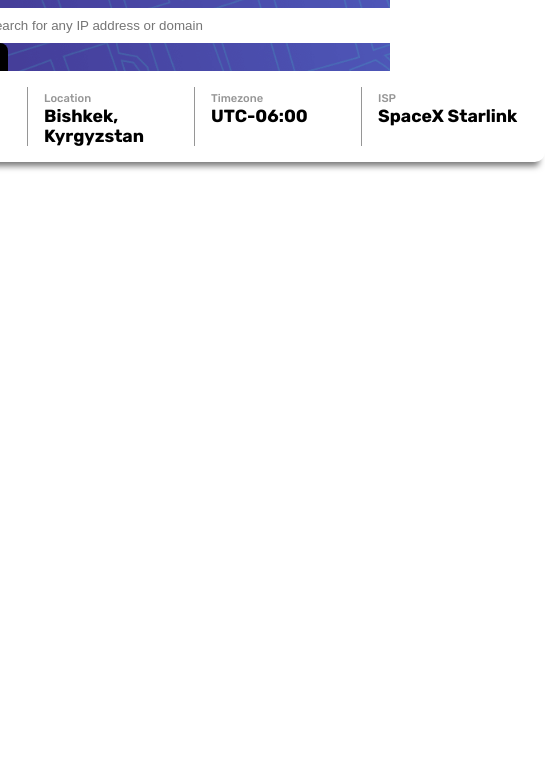
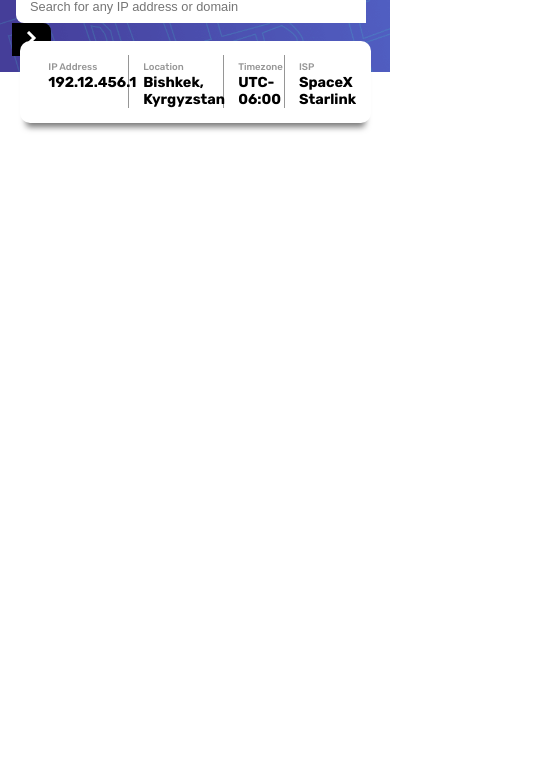
Before and after one commit to StaAske/ip-address-tracker, a plain HTML site: page index.html in a window 390 px wide. Shown: the part 78-844 px from the top of the page, 545 px wide, since content can reach past the window. Drawn offline with nearby package versions, Linux system fonts and the light colour scheme.

Commit message:
add some changes

```diff
--- a/index.html
+++ b/index.html
@@ -54,12 +54,8 @@
 
 
 
-    <!-- UTC add offset value dynamically using the API -->
-
-
   <div class="attribution">
-    Challenge by <a href="https://www.frontendmentor.io?ref=challenge" target="_blank">Frontend Mentor</a>.
-    Coded by <a href="#">Your Name Here</a>.
+    Coded by <a href="https://github.com/StaAske/">Aslan Stamaliev</a>.
   </div>
   <script src="https://code.jquery.com/jquery-3.5.1.min.js" integrity="sha256-9/aliU8dGd2tb6OSsuzixeV4y/faTqgFtohetphbbj0=" crossorigin="anonymous"></script>
   <script src="./script.js" charset="utf-8"></script>
--- a/style.css
+++ b/style.css
@@ -31,7 +31,7 @@ body{
   border: none;
   border-radius: 0 8px 8px 0;
   background-color: black;
-  margin-left: -5px;
+  margin-left: -4px;
 }
 
 .goBtn:hover{
@@ -95,3 +95,40 @@ body{
 
 .attribution { font-size: 11px; text-align: center; }
 .attribution a { color: hsl(228, 45%, 44%); }
+
+@media only screen and (max-width: 768px) {
+  .h1{
+    font-size: 1.5em;
+  }
+  .input{
+    font-size: .8rem;
+    padding: 9px 14px;
+    width: 350px;
+  }
+  .goBtn {
+    padding: 8px 14px;
+
+  }
+  .bg-img {
+    height: 150px;
+  }
+  .search-form{
+    margin: 1em;
+  }
+  .tab{
+    width: 90%;
+    padding: .9em;
+    margin-top: 95px;
+  }
+  .tab > .tab-child{
+   margin-left: .9em;
+  }
+  .min-sec{
+    font-size: .6em;
+    font-weight: 500;
+  }
+
+  .indexes{
+    font-size: .9em;
+  }
+}
```
